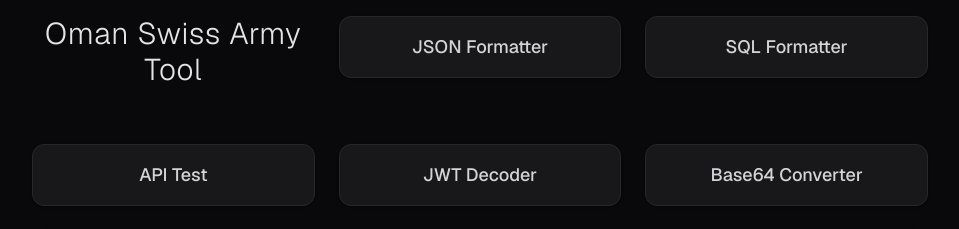
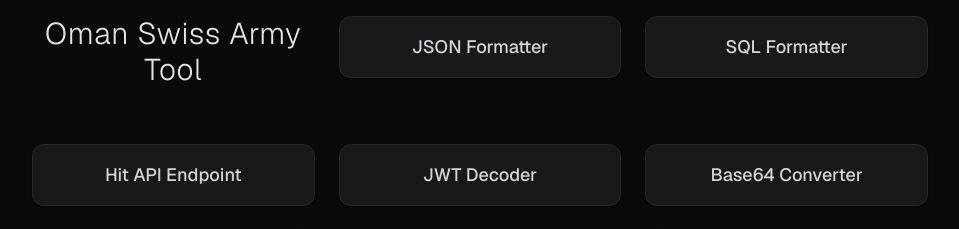
Before and after one commit to omandotkom/OmanSwissArmy, a Next.js app: page / in a window 1280 px wide. Shown: the top 229 px of the page, without its empty margins (160-1119 px from the left). Built offline with nearby package versions, Linux system fonts and the light colour scheme.

Commit message:
rename menu name

```diff
--- a/src/app/api-test/page.tsx
+++ b/src/app/api-test/page.tsx
@@ -209,7 +209,7 @@ export default function ApiTest() {
         <div className="flex min-h-screen flex-col bg-zinc-950 p-6 font-sans text-zinc-100">
             <ToastContainer toasts={toasts} removeToast={removeToast} />
             <div className="mb-6 flex items-center justify-between">
-                <h1 className="text-2xl font-light tracking-wide text-zinc-200">API Test</h1>
+                <h1 className="text-2xl font-light tracking-wide text-zinc-200">Hit API Endpoint</h1>
                 <Link
                     href="/"
                     className="rounded-lg bg-zinc-900 border border-zinc-800 px-4 py-2 text-sm font-medium text-zinc-300 transition-all hover:bg-zinc-800 hover:text-white hover:border-zinc-700"
--- a/src/app/page.tsx
+++ b/src/app/page.tsx
@@ -22,7 +22,7 @@ export default function Home() {
 
         <Link href="/api-test" className="block w-full">
           <button className="group w-full rounded-xl bg-zinc-900 border border-zinc-800 px-6 py-4 text-lg font-medium text-zinc-300 shadow-sm transition-all duration-300 hover:bg-zinc-800 hover:text-white hover:border-zinc-700 hover:shadow-md active:scale-[0.98]">
-            API Test
+            Hit API Endpoint
           </button>
         </Link>
 
```
Also changed, not shown: 1 other file (tests, documents, lock files or other folders).
